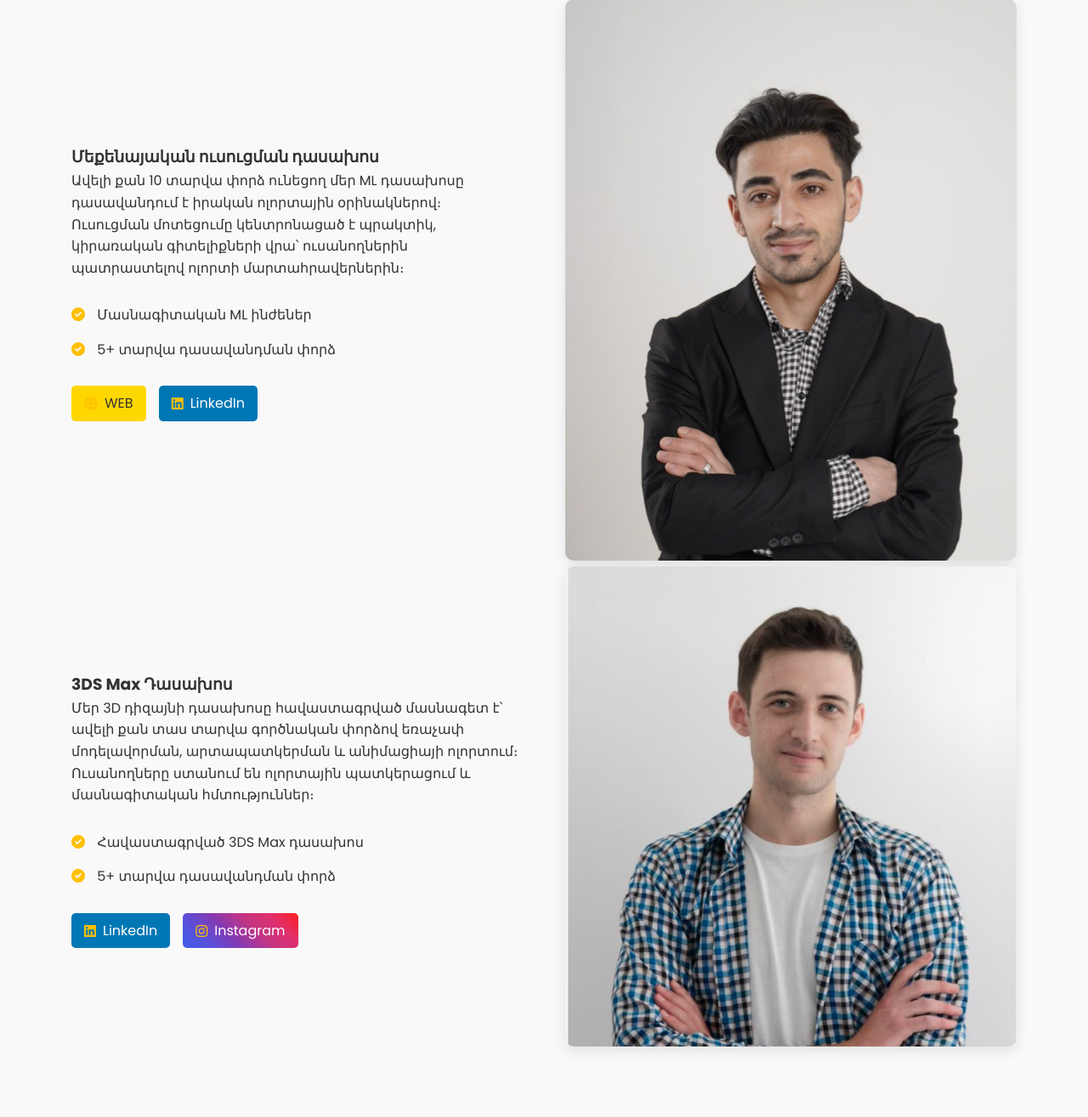
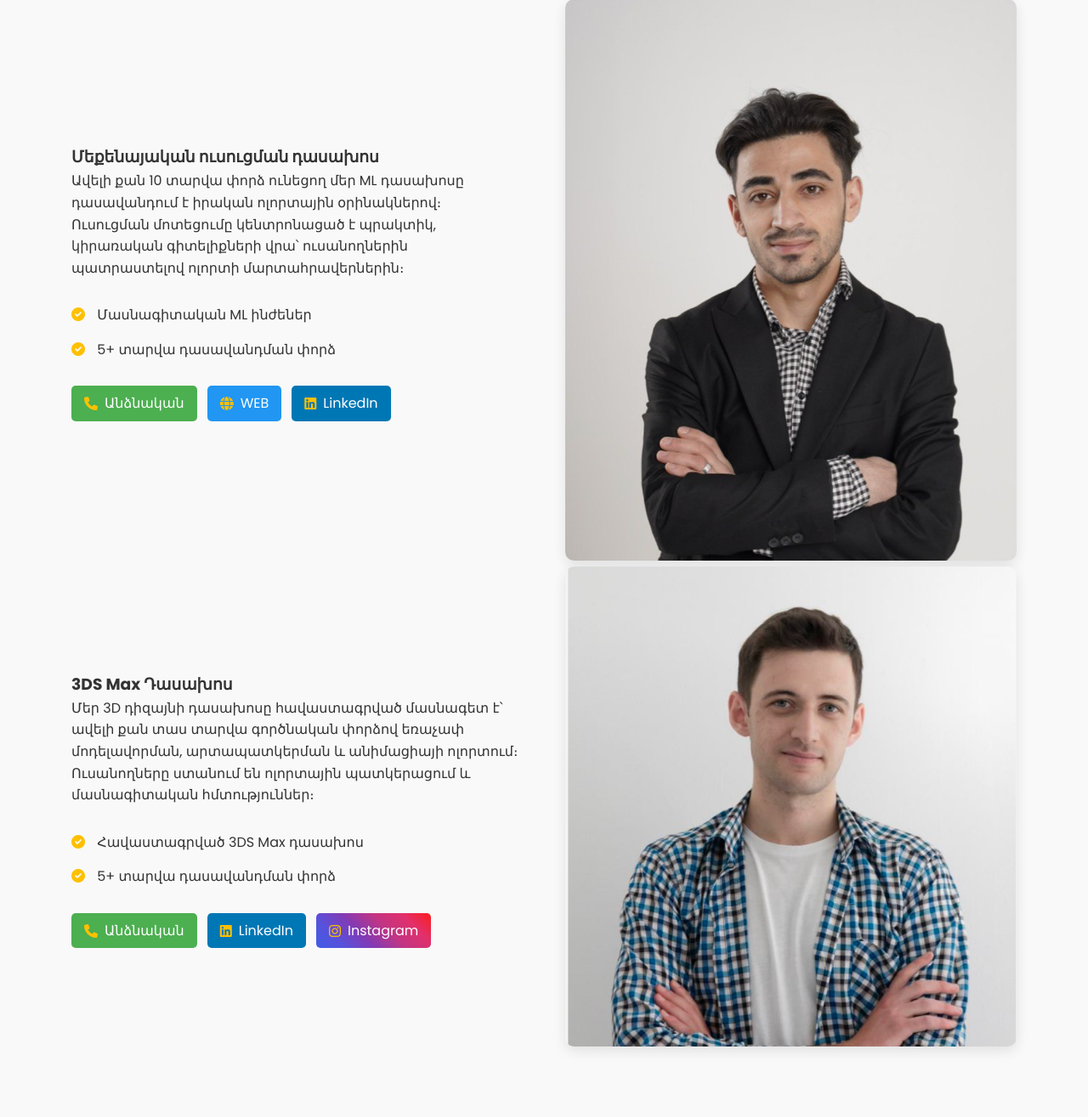
Before and after one commit to Manukyan-Andranik/logiclab, a Flask app: template templates/index.html in a window 1280 px wide. Shown: the part 906-2221 px from the top of the page at 85% size. Run offline with Flask 2, Linux system fonts and the light colour scheme; the template is opened without the code that fills it, so the values that code supplies are empty; parts of the project's set-up code (start-up, migrations or seed data) failed here and were passed over.

Commit message:
addid favicon ico and personal phon numbers

```diff
--- a/static/css/style.css
+++ b/static/css/style.css
@@ -753,3 +753,85 @@ footer p {
         gap: 8px;
     }
 }
+
+
+/* Phone Link Styles */
+.contact-link.phone-link {
+    background-color: #4CAF50; /* Green color for phone */
+    color: white;
+}
+
+.contact-link.phone-link:hover {
+    background-color: #3e8e41; /* Darker green on hover */
+}
+
+/* Contact Links Layout */
+.lecturer-contacts {
+    display: flex;
+    flex-wrap: wrap;
+    gap: 12px;
+    margin-top: 25px;
+}
+
+.contact-link {
+    display: inline-flex;
+    align-items: center;
+    padding: 8px 15px;
+    background-color: var(--primary-color);
+    color: var(--secondary-color);
+    border-radius: 5px;
+    text-decoration: none;
+    font-weight: 500;
+    transition: all 0.3s ease;
+    white-space: nowrap;
+}
+
+.contact-link:hover {
+    transform: translateY(-2px);
+    box-shadow: 0 3px 10px rgba(0, 0, 0, 0.1);
+}
+
+.contact-link i {
+    margin-right: 8px;
+    font-size: 16px;
+}
+
+/* Specific social media colors */
+.contact-link[href*="linkedin"] {
+    background-color: #0077b5;
+    color: white;
+}
+
+.contact-link[href*="instagram"] {
+    background: linear-gradient(45deg, #405DE6, #5851DB, #833AB4, #C13584, #E1306C, #FD1D1D);
+    color: white;
+}
+
+.contact-link[href*="granat"] {
+    background-color: #2196F3; /* Blue color for website */
+    color: white;
+}
+
+/* Responsive adjustments */
+@media (max-width: 768px) {
+    .lecturer-contacts {
+        gap: 10px;
+    }
+
+    .contact-link {
+        padding: 8px 12px;
+        font-size: 14px;
+    }
+}
+
+@media (max-width: 480px) {
+    .lecturer-contacts {
+        flex-direction: column;
+        align-items: flex-start;
+    }
+
+    .contact-link {
+        width: 100%;
+        justify-content: center;
+    }
+}
--- a/templates/admin/base.html
+++ b/templates/admin/base.html
@@ -7,6 +7,8 @@
     <link rel="stylesheet" href="{{ url_for('static', filename='css/admin.css') }}">
     <link href="https://fonts.googleapis.com/css2?family=Poppins:wght@300;400;600;700&display=swap" rel="stylesheet">
     <link rel="stylesheet" href="https://cdnjs.cloudflare.com/ajax/libs/font-awesome/6.0.0-beta3/css/all.min.css">
+    <link rel="icon" href="{{ url_for('static', filename='images/favicon.ico') }}">
+
 </head>
 <body>
     <div class="admin-container">
--- a/templates/admin/login.html
+++ b/templates/admin/login.html
@@ -7,6 +7,8 @@
     <link rel="stylesheet" href="{{ url_for('static', filename='css/admin.css') }}">
     <link href="https://fonts.googleapis.com/css2?family=Poppins:wght@300;400;600;700&display=swap" rel="stylesheet">
     <link rel="stylesheet" href="https://cdnjs.cloudflare.com/ajax/libs/font-awesome/6.0.0-beta3/css/all.min.css">
+    <link rel="icon" href="{{ url_for('static', filename='images/favicon.ico') }}">
+
 </head>
 <body>
     <div class="admin-login-container">
--- a/templates/course.html
+++ b/templates/course.html
@@ -8,6 +8,8 @@
     <link rel="stylesheet" href="{{ url_for('static', filename='css/style.css') }}">
     <link href="https://fonts.googleapis.com/css2?family=Poppins:wght@300;400;600;700&display=swap" rel="stylesheet">
     <link rel="stylesheet" href="https://cdnjs.cloudflare.com/ajax/libs/font-awesome/6.0.0-beta3/css/all.min.css">
+    <link rel="icon" href="{{ url_for('static', filename='images/favicon.ico') }}">
+
 </head>
 
 <body>
--- a/templates/index.html
+++ b/templates/index.html
@@ -9,6 +9,8 @@
     <link href="https://fonts.googleapis.com/css2?family=Poppins:wght@300;400;600;700&display=swap" rel="stylesheet">
     <link rel="stylesheet" href="https://cdnjs.cloudflare.com/ajax/libs/font-awesome/6.0.0-beta3/css/all.min.css">
     <link href="https://unpkg.com/aos@2.3.1/dist/aos.css" rel="stylesheet">
+    <link rel="icon" href="{{ url_for('static', filename='images/favicon.ico') }}">
+
 </head>
 <!-- Back to Top Button -->
 <button id="back-to-top" class="back-to-top">
@@ -118,11 +120,13 @@
                         <li><i class="fas fa-check-circle"></i> 5+ տարվա դասավանդման փորձ</li>
                     </ul>
                     <div class="lecturer-contacts">
+                        <a href="tel:+37494752662" class="contact-link phone-link">
+                            <i class="fas fa-phone"></i> Անձնական
+                        </a>
                         <a href="https://www.granat.am/vcard/it" target="_blank" class="contact-link">
                             <i class="fas fa-globe"></i> WEB
                         </a>
-                        <a href="https://www.linkedin.com/in/manukyan-andranik-44bb4a250" target="_blank"
-                            class="contact-link">
+                        <a href="https://www.linkedin.com/in/manukyan-andranik-44bb4a250" target="_blank" class="contact-link">
                             <i class="fab fa-linkedin"></i> LinkedIn
                         </a>
                     </div>
@@ -144,6 +148,9 @@
                         <li><i class="fas fa-check-circle"></i> 5+ տարվա դասավանդման փորձ</li>
                     </ul>
                     <div class="lecturer-contacts">
+                        <a href="tel:+37498367419" class="contact-link phone-link">
+                            <i class="fas fa-phone"></i> Անձնական
+                        </a>
                         <a href="https://www.linkedin.com/in/artsruni-khachatryan-79031724a" target="_blank" class="contact-link">
                             <i class="fab fa-linkedin"></i> LinkedIn
                         </a>
@@ -158,6 +165,7 @@
             </div>
         </div>
     </section>
+
 
     <section id="contact" class="contact-section">
         <div class="container">
--- a/templates/register.html
+++ b/templates/register.html
@@ -7,6 +7,8 @@
     <link rel="stylesheet" href="{{ url_for('static', filename='css/style.css') }}">
     <link href="https://fonts.googleapis.com/css2?family=Poppins:wght@300;400;600;700&display=swap" rel="stylesheet">
     <link rel="stylesheet" href="https://cdnjs.cloudflare.com/ajax/libs/font-awesome/6.0.0-beta3/css/all.min.css">
+    <link rel="icon" href="{{ url_for('static', filename='images/favicon.ico') }}">
+
 </head>
 <body>
     <header>
```
Also changed, not shown: static/images/favicon.ico (renamed from static/images/logo.png).
